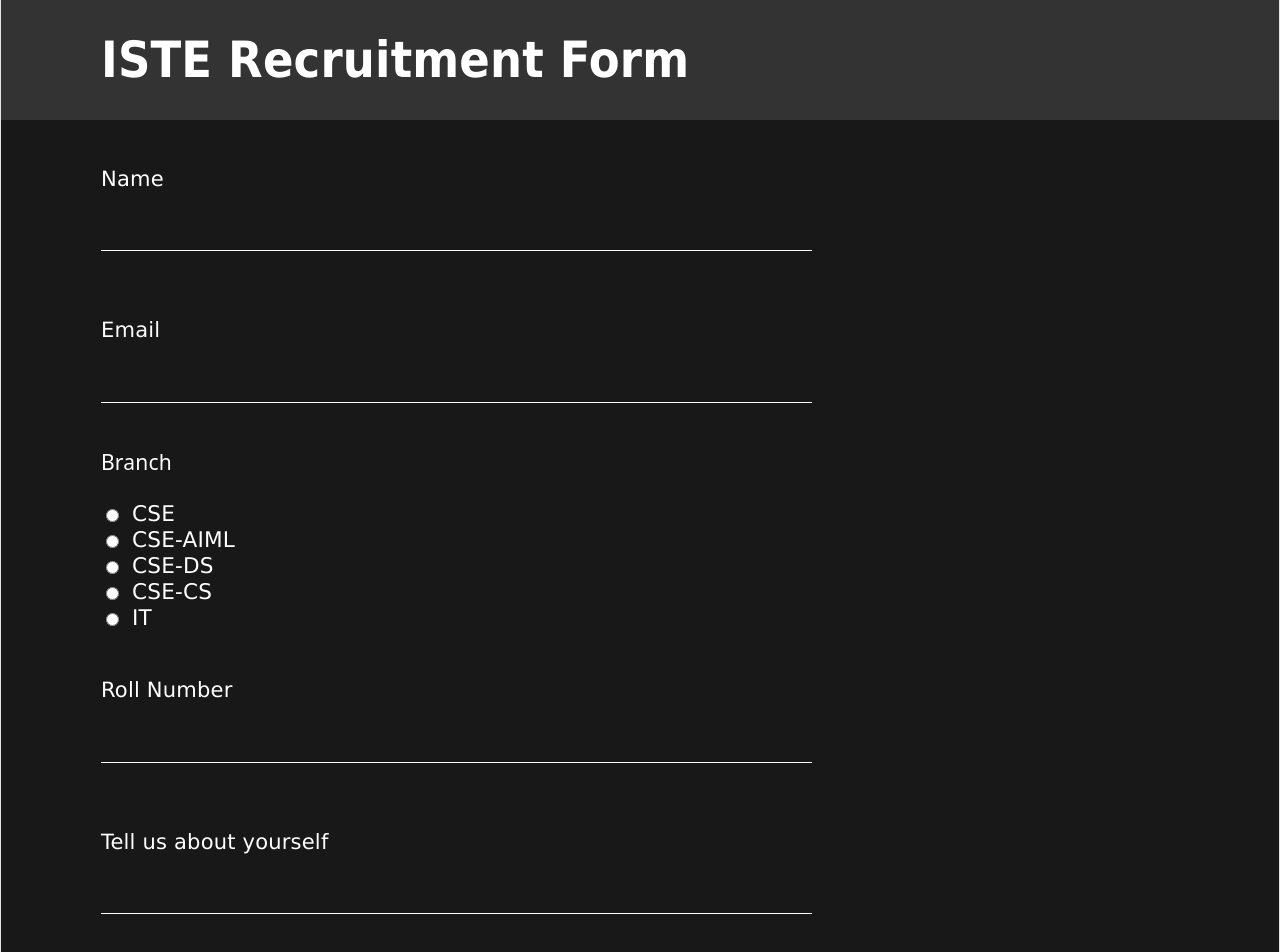
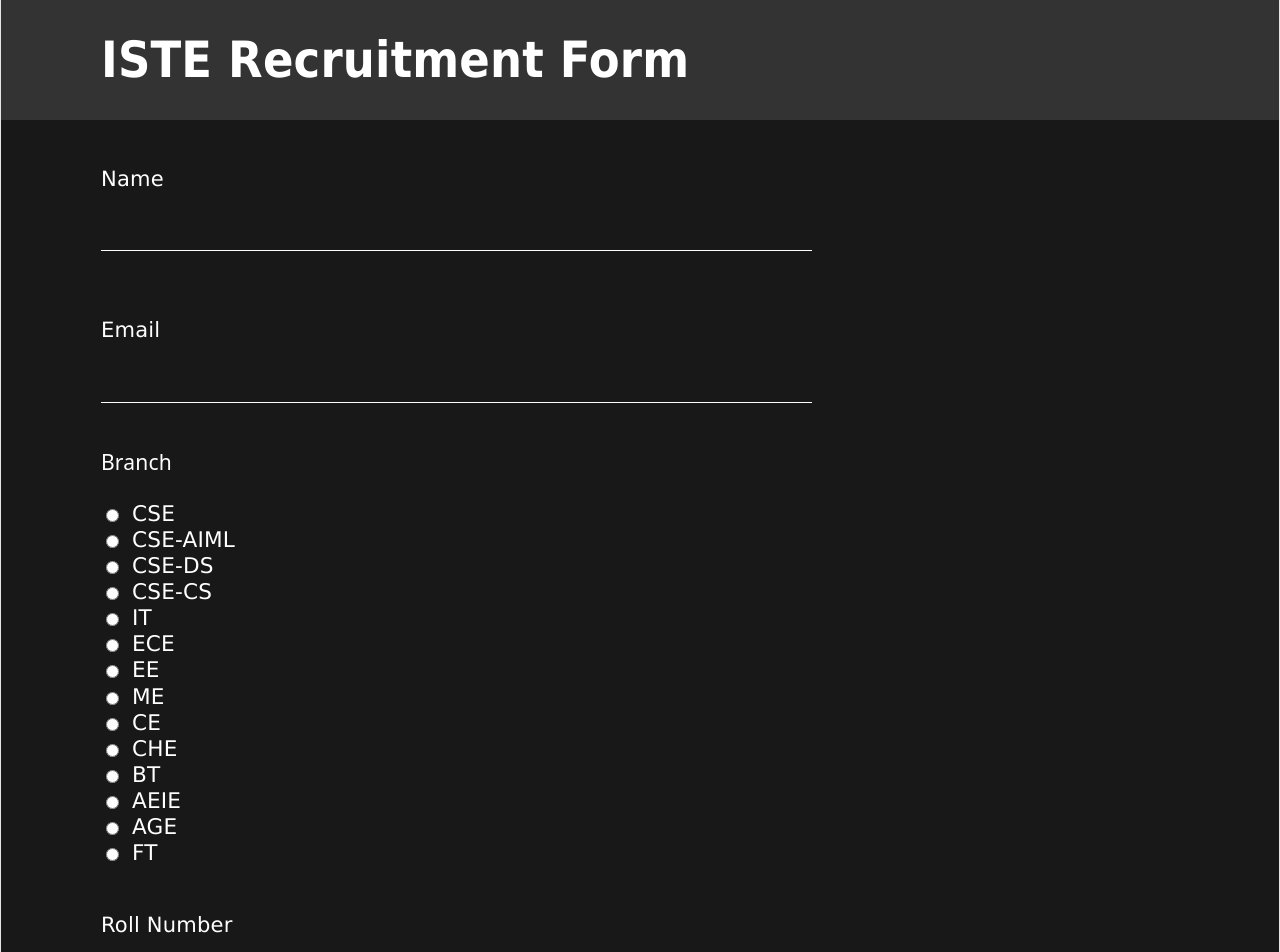
Before and after one commit to S3n-17/form, a React (Vite) app: page / in a window 1280 px wide. Shown: the top 952 px of the page. Built offline with nearby package versions, Linux system fonts and the light colour scheme.

Commit message:
added branches

```diff
--- a/src/App.jsx
+++ b/src/App.jsx
@@ -30,6 +30,15 @@
       <InpRadioButton option="CSE-DS" />
       <InpRadioButton option="CSE-CS" />
       <InpRadioButton option="IT" />
+      <InpRadioButton option="ECE" />
+      <InpRadioButton option="EE" />
+      <InpRadioButton option="ME" />
+      <InpRadioButton option="CE" />
+      <InpRadioButton option="CHE" />
+      <InpRadioButton option="BT" />
+      <InpRadioButton option="AEIE" />
+      <InpRadioButton option="AGE" />
+      <InpRadioButton option="FT" />
       <br></br>
       <InpInputBox question="Roll Number" />
       <br></br>
```
